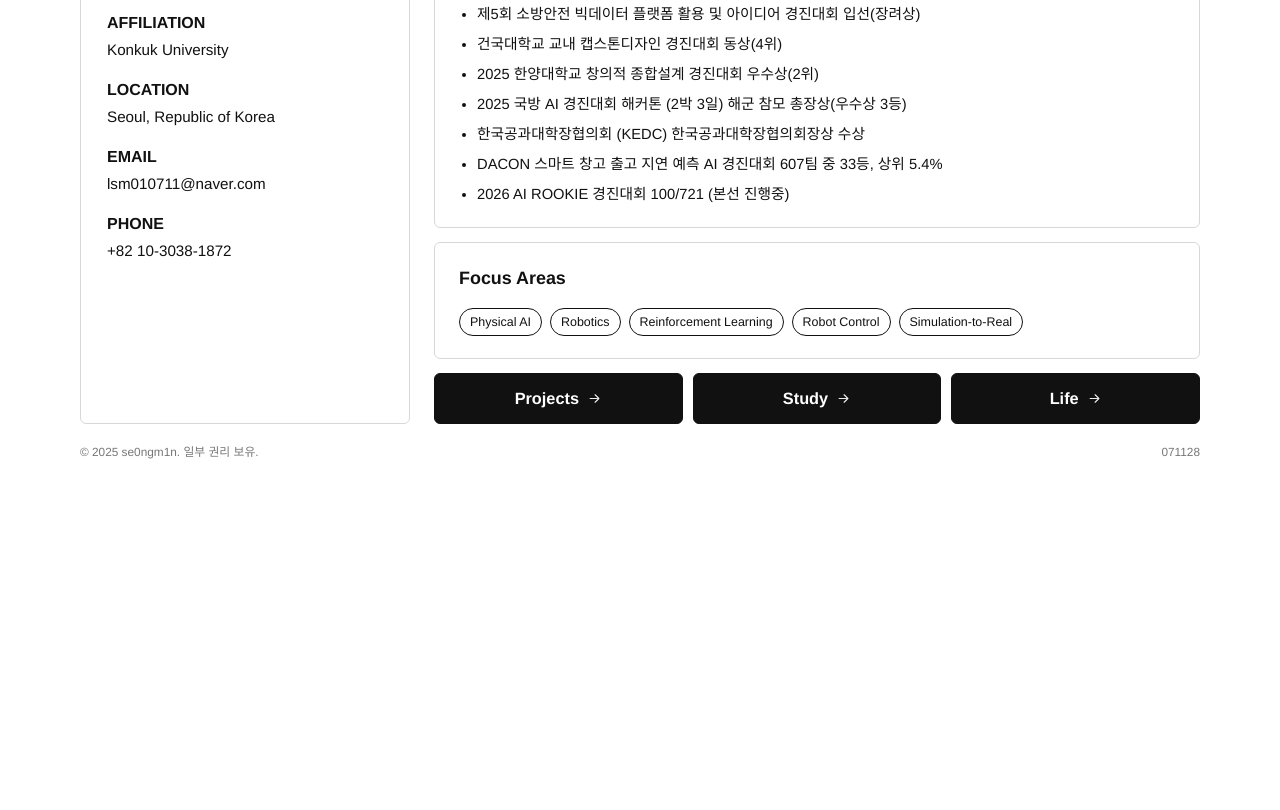
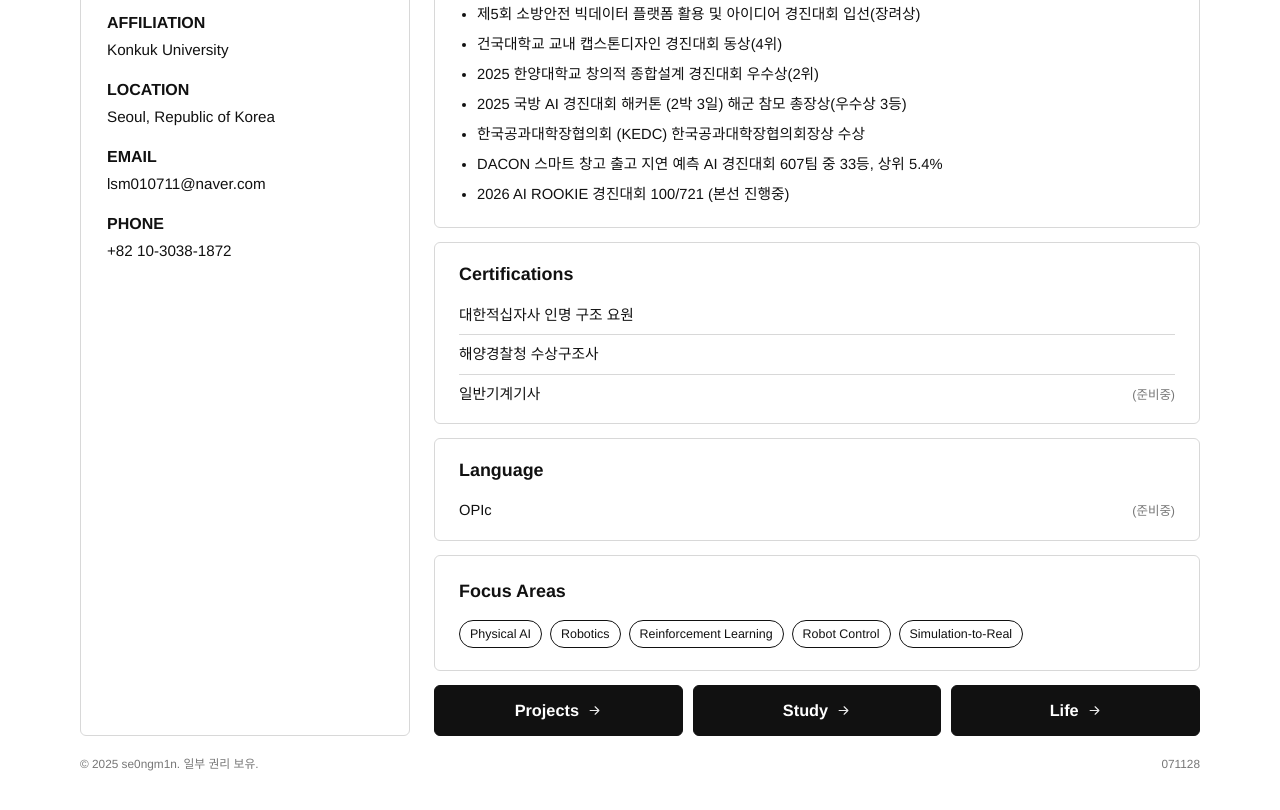
Before and after one commit to se0ngm1n/se0ngm1n.github.io, an Astro site: page / in a window 1280 px wide. Shown: the part 458-1268 px from the top of the page. Before the commit the page ends 977 px from the top, so only its background shows below. Built offline with nearby package versions, Linux system fonts and the light colour scheme; Astro itself is replaced by a stand-in of ours.

Commit message:
Add certifications and language sections

```diff
--- a/src/data/profile.ts
+++ b/src/data/profile.ts
@@ -37,6 +37,24 @@ export const profile = {
     'DACON 스마트 창고 출고 지연 예측 AI 경진대회 607팀 중 33등, 상위 5.4%',
     '2026 AI ROOKIE 경진대회 100/721 (본선 진행중)',
   ],
+  certifications: [
+    {
+      name: '대한적십자사 인명 구조 요원',
+    },
+    {
+      name: '해양경찰청 수상구조사',
+    },
+    {
+      name: '일반기계기사',
+      status: '준비중',
+    },
+  ],
+  languages: [
+    {
+      name: 'OPIc',
+      status: '준비중',
+    },
+  ],
   focusAreas: [
     'Physical AI',
     'Robotics',
--- a/src/pages/index.astro
+++ b/src/pages/index.astro
@@ -5,6 +5,8 @@ import { profile } from '../data/profile';
 
 const hasResume = profile.resume.available && profile.resume.href;
 const roleLines = profile.role.split(' · ');
+const hasCertifications = profile.certifications.length > 0;
+const hasLanguages = profile.languages.length > 0;
 ---
 
 <BaseLayout
@@ -93,6 +95,35 @@ const roleLines = profile.role.split(' · ');
             {profile.awards.map((award) => <li>{award}</li>)}
           </ul>
         </section>
+
+        {/* Optional CV blocks: move or remove these sections when the CV order changes. */}
+        {hasCertifications && (
+          <section class="section-card info-section optional-cv-block">
+            <h2 class="section-title">Certifications</h2>
+            <ul class="compact-list">
+              {profile.certifications.map((item) => (
+                <li>
+                  <span>{item.name}</span>
+                  {item.status && <em>({item.status})</em>}
+                </li>
+              ))}
+            </ul>
+          </section>
+        )}
+
+        {hasLanguages && (
+          <section class="section-card info-section optional-cv-block">
+            <h2 class="section-title">Language</h2>
+            <ul class="compact-list">
+              {profile.languages.map((item) => (
+                <li>
+                  <span>{item.name}</span>
+                  {item.status && <em>({item.status})</em>}
+                </li>
+              ))}
+            </ul>
+          </section>
+        )}
 
         <section class="section-card info-section">
           <h2 class="section-title">Focus Areas</h2>
@@ -309,6 +340,41 @@ const roleLines = profile.role.split(' · ');
     word-break: keep-all;
   }
 
+  .optional-cv-block {
+    padding-block: 18px;
+  }
+
+  .compact-list {
+    display: grid;
+    gap: 8px;
+    list-style: none;
+    padding: 0;
+    color: var(--text);
+    font-size: 0.92rem;
+    word-break: keep-all;
+  }
+
+  .compact-list li {
+    display: flex;
+    align-items: baseline;
+    justify-content: space-between;
+    gap: 14px;
+    padding-bottom: 8px;
+    border-bottom: 1px solid var(--line);
+  }
+
+  .compact-list li:last-child {
+    padding-bottom: 0;
+    border-bottom: 0;
+  }
+
+  .compact-list em {
+    flex: 0 0 auto;
+    color: var(--soft);
+    font-size: 0.78rem;
+    font-style: normal;
+  }
+
   .nav-card-grid {
     display: grid;
     grid-template-columns: repeat(3, minmax(0, 1fr));
```
